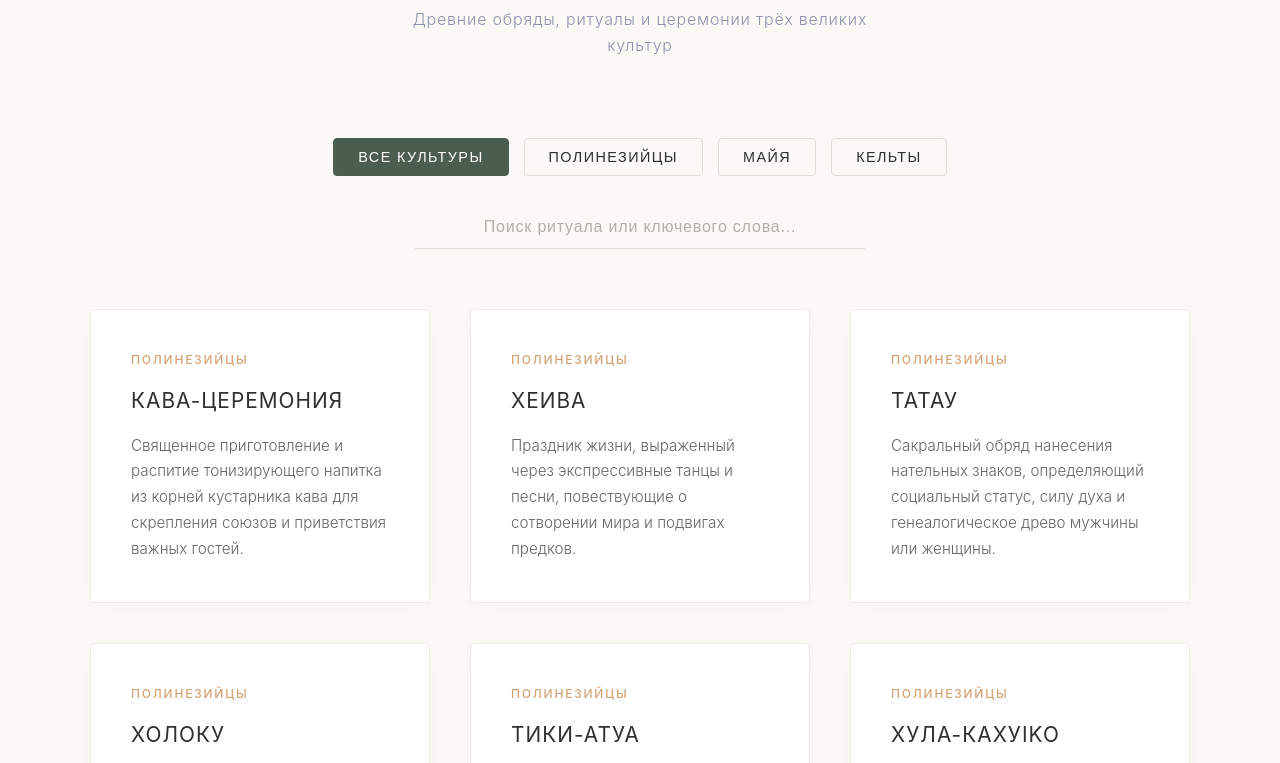
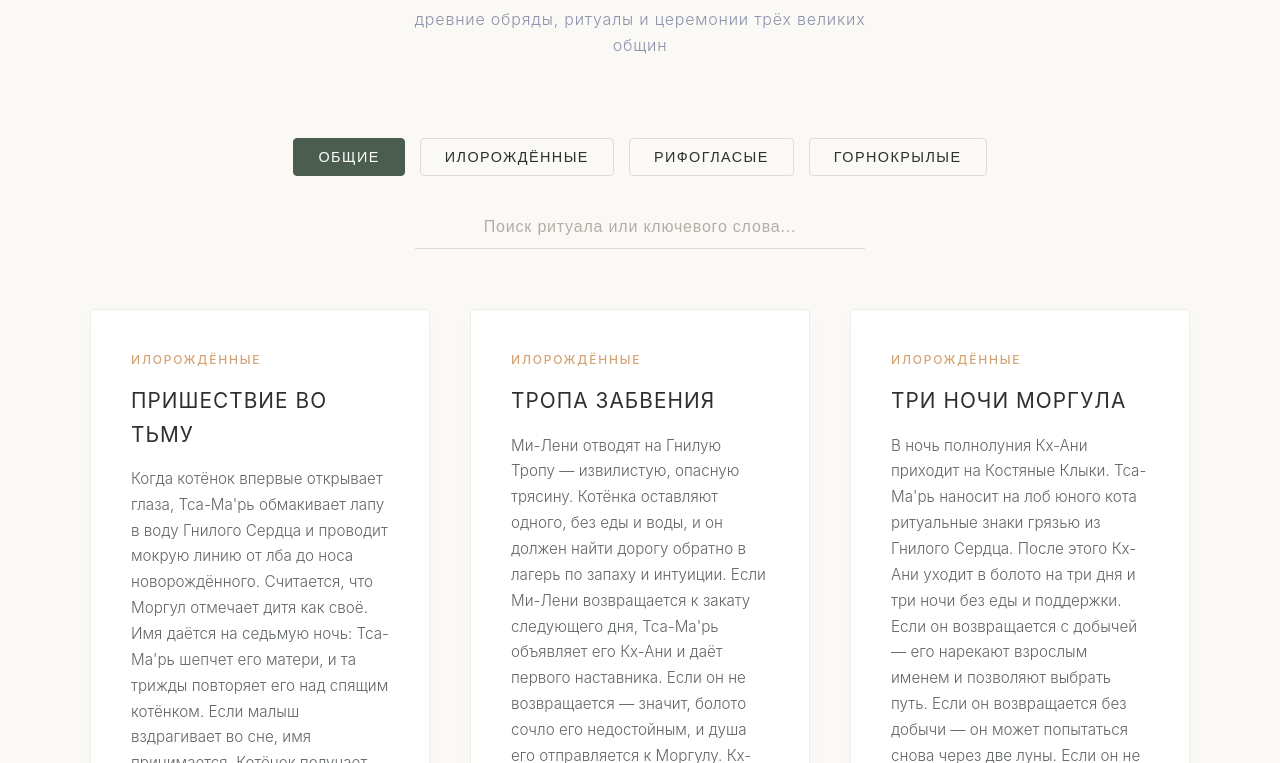
Before and after one commit to maluvett/exotic_ritualia, a plain HTML site: page index.html in a window 1280 px wide. Shown: the part 132-895 px from the top of the page. Drawn offline with Linux system fonts and the light colour scheme.

Commit message:
Update index.html

```diff
--- a/index.html
+++ b/index.html
@@ -3,7 +3,7 @@
 <head>
     <meta charset="UTF-8">
     <meta name="viewport" content="width=device-width, initial-scale=1.0">
-    <title>Ritualia — Книга Церемоний</title>
+    <title>ЦЕРЕМОНИАЛ</title>
     <style>
         /* Базовые настройки и цвета (Тропический минимализм) */
         :root {
@@ -204,17 +204,17 @@
 
 <div class="wrapper">
     <header>
-        <h1>Ritualia</h1>
-        <p class="subtitle">Древние обряды, ритуалы и церемонии трёх великих культур</p>
+        <h1>Ритуалы Аттол-Сильвы</h1>
+        <p class="subtitle">древние обряды, ритуалы и церемонии трёх великих общин</p>
     </header>
 
     <div class="controls">
         <!-- Выбор народа -->
         <div class="tabs">
-            <button class="tab-btn active" onclick="filterNation('all')">Все культуры</button>
-            <button class="tab-btn" onclick="filterNation('Полинезийцы')">Полинезийцы</button>
-            <button class="tab-btn" onclick="filterNation('Майя')">Майя</button>
-            <button class="tab-btn" onclick="filterNation('Кельты')">Кельты</button>
+            <button class="tab-btn active" onclick="filterNation('all')">Общие</button>
+            <button class="tab-btn" onclick="filterNation('Полинезийцы')">Илорождённые</button>
+            <button class="tab-btn" onclick="filterNation('Майя')">Рифогласые</button>
+            <button class="tab-btn" onclick="filterNation('Кельты')">Горнокрылые</button>
         </div>
 
         <!-- Поиск -->
@@ -234,18 +234,18 @@
 <script>
     // База данных: 3 народа по 9 ритуалов = 27 ритуалов
     const ritualsData = [
-        // ПОЛИНЕЗИЙЦЫ (9)
-        { nation: "Полинезийцы", title: "Кава-церемония", desc: "Священное приготовление и распитие тонизирующего напитка из корней кустарника кава для скрепления союзов и приветствия важных гостей." },
-        { nation: "Полинезийцы", title: "Хеива", desc: "Праздник жизни, выраженный через экспрессивные танцы и песни, повествующие о сотворении мира и подвигах предков." },
-        { nation: "Полинезийцы", title: "Татау", desc: "Сакральный обряд нанесения нательных знаков, определяющий социальный статус, силу духа и генеалогическое древо мужчины или женщины." },
-        { nation: "Полинезийцы", title: "Холоку", desc: "Церемония подношения первых плодов земли и океана богам плодородия ради благословения будущего урожая." },
-        { nation: "Полинезийцы", title: "Тики-атуа", desc: "Обряд активации деревянных или каменных статуй предков, в ходе которого в них призывают дух-хранитель 'мана'." },
-        { nation: "Полинезийцы", title: "Хула-кахуiko", desc: "Древняя, строгая форма ритуального танца, исполняемая под удары барабанов в честь богини вулканов Пеле." },
-        { nation: "Полинезийцы", title: "Уму-ти", desc: "Обряд хождения босиком по раскаленным в земляной печи камням для демонстрации духовной чистоты и веры." },
-        { nation: "Полинезийцы", title: "Луау", desc: "Традиционный пир единения общины, устроенный в честь важных жизненных вех: рождения ребенка или победы." },
-        { nation: "Полинезийцы", title: "Очищение океаном", desc: "Предрассветное омовение в соленой воде для смывания негативной энергии и восстановления личного баланса 'поно'." },
 
-        // МАЙЯ (9)
+        { nation: "Илорождённые", title: "Пришествие во Тьму", desc: "Когда котёнок впервые открывает глаза, Тса-Ма'рь обмакивает лапу в воду Гнилого Сердца и проводит мокрую линию от лба до носа новорождённого. Считается, что Моргул отмечает дитя как своё. Имя даётся на седьмую ночь: Тса-Ма'рь шепчет его матери, и та трижды повторяет его над спящим котёнком. Если малыш вздрагивает во сне, имя принимается. Котёнок получает имя." },
+        { nation: "Илорождённые", title: "Тропа Забвения", desc: "Ми-Лени отводят на Гнилую Тропу — извилистую, опасную трясину. Котёнка оставляют одного, без еды и воды, и он должен найти дорогу обратно в лагерь по запаху и интуиции. Если Ми-Лени возвращается к закату следующего дня, Тса-Ма'рь объявляет его Кх-Ани и даёт первого наставника. Если он не возвращается — значит, болото сочло его недостойным, и душа его отправляется к Моргулу. Кх-Ани получает ожерелье из глиняных бусин, затвердевших на солнце — по числу лун, прожитых котёнком." },
+        { nation: "Илорождённые", title: "Три ночи Моргула", desc: "В ночь полнолуния Кх-Ани приходит на Костяные Клыки. Тса-Ма'рь наносит на лоб юного кота ритуальные знаки грязью из Гнилого Сердца. После этого Кх-Ани уходит в болото на три дня и три ночи без еды и поддержки. Если он возвращается с добычей — его нарекают взрослым именем и позволяют выбрать путь. Если он возвращается без добычи — он может попытаться снова через две луны. Если он не возвращается — значит, Моргул посчитал его слабым и забрал к себе." },
+        { nation: "Илорождённые", title: "Безмолвие Гнилого Сердца", desc: "Кх-Ани, избранный целителем-жрецом, спускается в Гнилое Сердце и остаётся там три дня в полной темноте и тишине, питаясь тем, что найдёт. Если он выдерживает и не сходит с ума - Тса-Ма'рь объявляет его своим преемником. Если он выходит раньше, он навсегда лишается права стать Тса-Ма'рь. Когда старый Тса-Ма'рь уходит на покой, новый занимает его место. Новый Тса-Ма'рь получает ожерелье из чёрных глиняных пластин с тайными знаками - по числу циклов луны, проведённых в обучении." },
+        { nation: "Илорождённые", title: "Прикосновение Моргула", desc: "Когда старый Кхалар погибает или становится Ма-Коро, община собирается на Костяных Клыках. Тса-Ма'рь приносит кусок глины, и каждый кандидат должен коснуться его грязью. Куски глины опускают в воду Гнилого Сердца. Чья метка продержится дольше всех, становится новым Кхаларом - ибо Моргул указывает на него своим прикосновением. Затем Тса-Ма'рь нарекает Кхалара новым, грозным именем. Новый Кхалар получает корону из рыбьих позвонков и большой кусок глины с меткой Моргула на шее." },
+        { nation: "Илорождённые", title: "Жертва Чёрной Воде", desc: "Каждое полнолуние Илорождённые приносят к Гнилому Сердцу лучшую часть своей добычи. Тса-Ма'рь читает короткое заклинание и выбрасывает подношение в омут. Если подношение не принимается, остаётся плавать на поверхности — это дурной знак, и община три дня соблюдает строгий пост." },
+        { nation: "Илорождённые", title: "Созерцание Топи", desc: "Раз в два сезона каждый взрослый кот должен в одиночестве прийти на Костяные Клыки в полночь и просидеть там до рассвета, глядя на воду. Считается, что в этот момент Моргул смотрит на избранника и даёт ему знак. Те, кто не получает знака, должны повторить ритуал через луну. Кот должен быть украшен грязью из Гнилого Сердца на лбу и плечах." },
+        { nation: "Илорождённые", title: "Сплетение Корней", desc: "Пара идёт к Гнилому Сердцу и встаёт на его берегу. Тса-Ма'рь связывает их хвосты корнем мангры и произносит: «Отныне вы — одно болото, одна трясина, одно тело. Смерть одного — смерть другого. Моргул видит вас.» После этого пара входит в воду и стоит до тех пор, пока корень не начнёт размокать. Затем они выходят, и корень разрывается — отныне их души связаны невидимой нитью. Пара обменивается ожерельями из высушенных лягушачьих косточек.." },
+        { nation: "Илорождённые", title: "Возвращение в Трясину", desc: "Тело погибшего укладывают в самую трясину. Тса-Ма'рь поёт песнь о возвращении в болото. Если тело тонет быстро — значит, покойный был достоин. Если остаётся на поверхности — говорят, что Моргул отвергает его душу. Имена погибших не произносят вслух. Тса-Ма'рь снимает с покойного все украшения и кладёт их рядом с телом." },
+
+
         { nation: "Майя", title: "Темаскаль", desc: "Ритуал очищения паром в купольной каменной гробнице-бане, символизирующей лоно матери-земли, для исцеления души и тела." },
         { nation: "Майя", title: "Пок-та-пок", desc: "Священная игра в мяч, моделирующая движение солнца и звезд, завершающаяся подношением космическим силам." },
         { nation: "Майя", title: "Подношение Сеноту", desc: "Церемония благодарения бога дождя Чаака у священных карстовых озер с погружением даров из нефрита и золота." },
@@ -256,7 +256,7 @@
         { nation: "Майя", title: "Танец Оленя", desc: "Обрядовый танец-просьба к духам природы о разрешении на охоту и сохранении баланса между человеком и лесом." },
         { nation: "Майя", title: "Благословение огня", desc: "Обряд зажжения нового чистого пламени в канун нового цикла календаря Цолькин для защиты дома от темных сил." },
 
-        // КЕЛЬТЫ (9)
+
         { nation: "Кельты", title: "Самайн", desc: "Ночной ритуал встречи темной половины года, когда граница между миром живых и духов истончается, и зажигаются священные костры." },
         { nation: "Кельты", title: "Белтейн", desc: "Праздник торжества солнца и плодородия. Прогон скота между двумя очищающими кострами и украшение Майского Древа." },
         { nation: "Кельты", title: "Имболк", desc: "Ранневесенний обряд очищения дома и поклонения богине Бригите, знаменующий первое пробуждение природы и появление молока у овец." },
```
